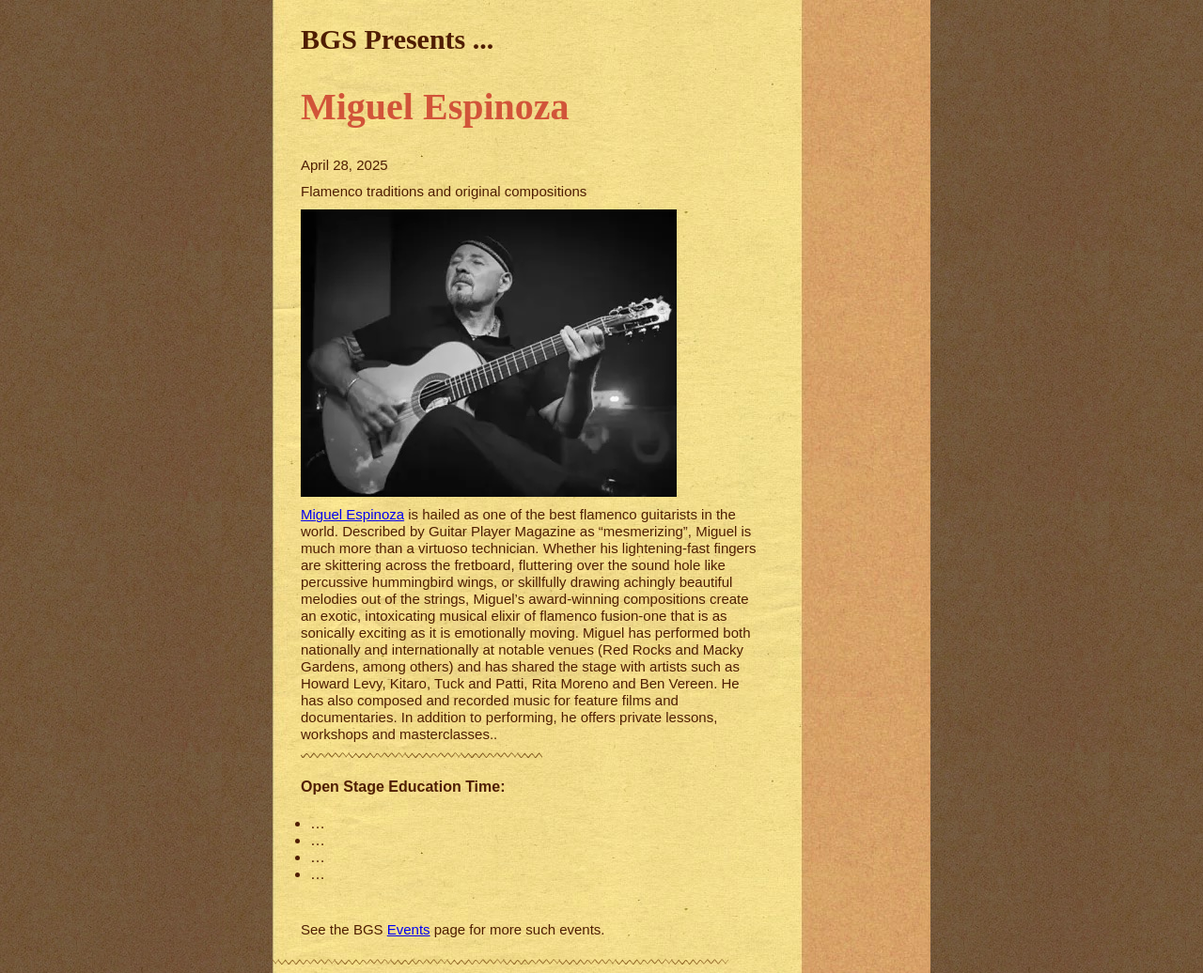
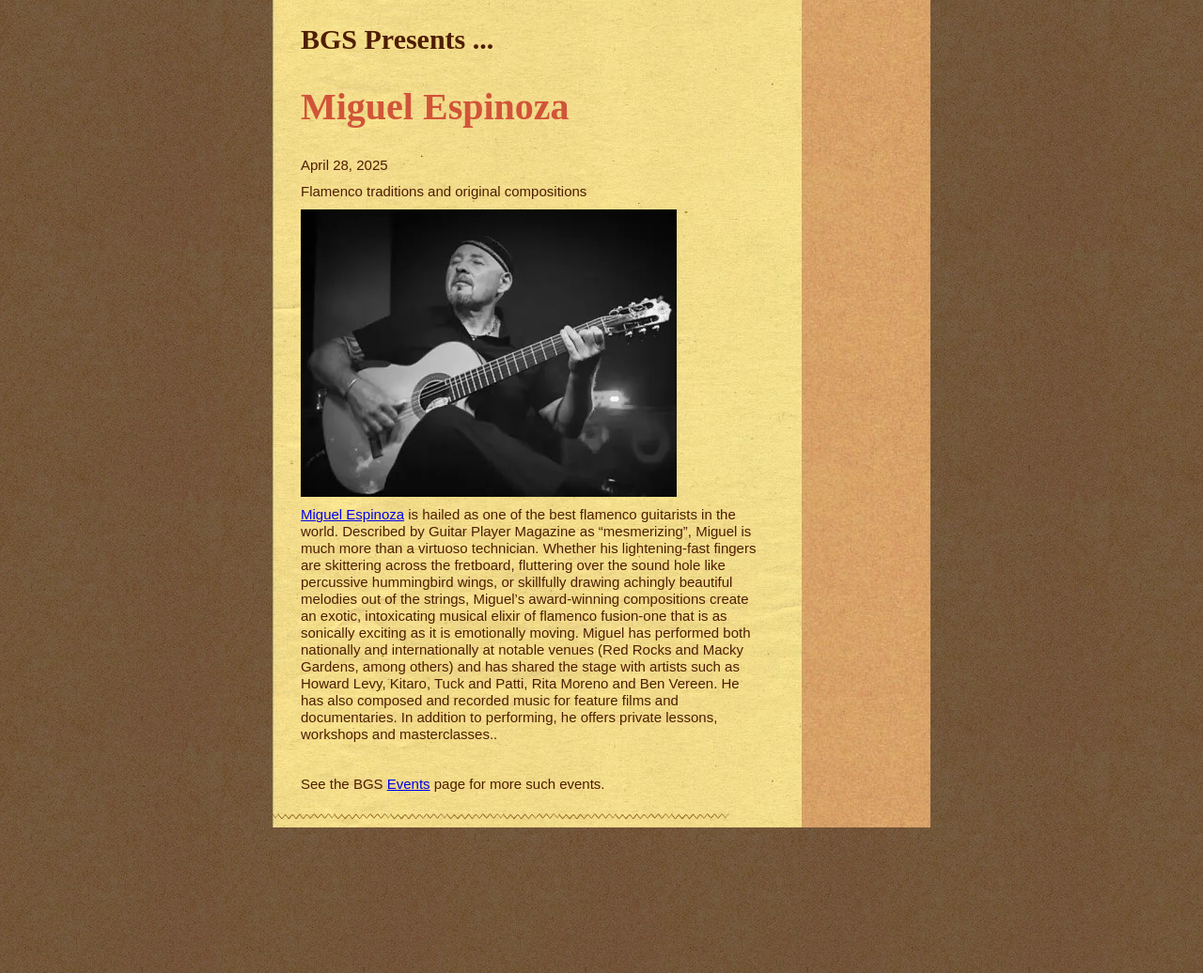
Before and after one commit to boulderguitarsociety/boulderguitarsociety.github.io, a Jekyll site: the page built from _posts/2025-04-28-miguel-espinoza.md, in a window 1280 px wide. Shown: the whole page at 94% size. Built offline with Jekyll 4.4.1, drawn with Linux system fonts in a browser that asks for light colours.

Commit message:
remove empty section

```diff
--- a/_posts/2025-04-28-miguel-espinoza.md
+++ b/_posts/2025-04-28-miguel-espinoza.md
@@ -10,11 +10,3 @@
 
 [Miguel Espinoza](https://www.facebook.com/miguelespinozafusion/)
 is hailed as one of the best flamenco guitarists in the world. Described by Guitar Player Magazine as “mesmerizing”, Miguel is much more than a virtuoso technician. Whether his lightening-fast fingers are skittering across the fretboard, fluttering over the sound hole like percussive hummingbird wings, or skillfully drawing achingly beautiful melodies out of the strings, Miguel’s award-winning compositions create an exotic, intoxicating musical elixir of flamenco fusion-one that is as sonically exciting as it is emotionally moving. Miguel has performed both nationally and internationally at notable venues (Red Rocks and Macky Gardens, among others) and has shared the stage with artists such as Howard Levy, Kitaro, Tuck and Patti, Rita Moreno and Ben Vereen. He has also composed and recorded music for feature films and documentaries. In addition to performing, he offers private lessons, workshops and masterclasses..
-
-![line](/pics/wgly-line.png)
-
-#### Open Stage Education Time: ####
-* ...
-* ...
-* ...
-* ...
```
